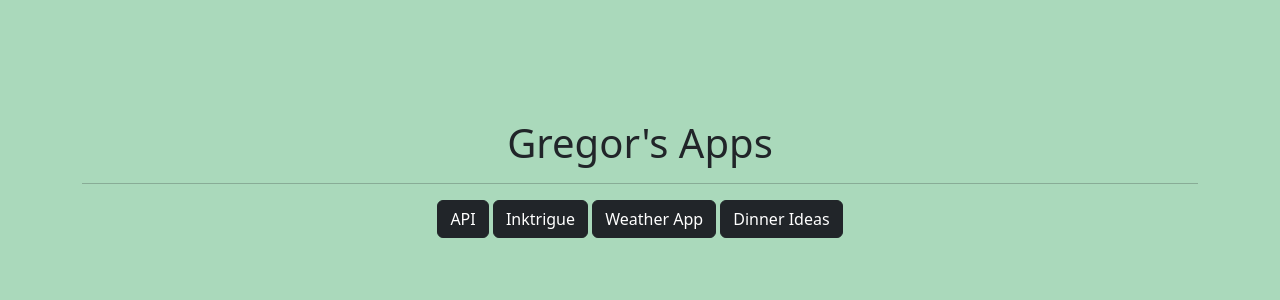
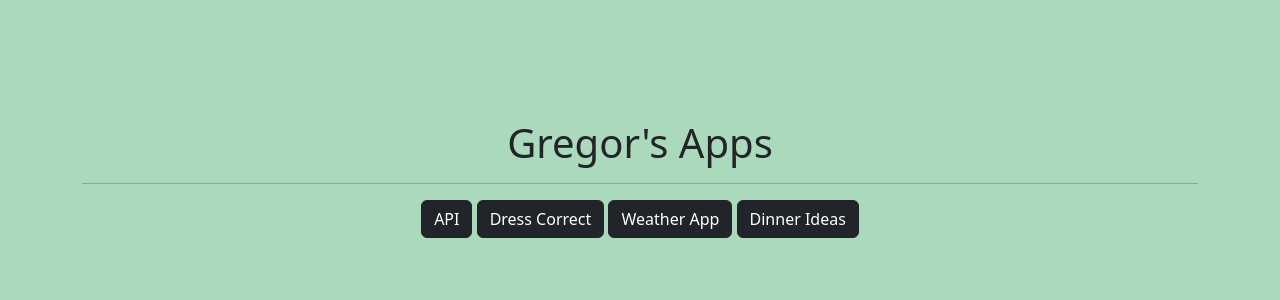
Before and after one commit to Gregorh98/herokuwebapp, a Flask app: page /home in a window 1280 px wide. Shown: the part 222-522 px from the top of the page. Run offline with Flask 3, Linux system fonts and the light colour scheme; the visitor is signed in with stand-in values (Sample User, id 1).

Commit message:
Began to add dress correct

```diff
--- /dev/null
+++ b/blueprints/dress_correct.py
@@ -0,0 +1,13 @@
+from flask import Blueprint
+from flask import render_template
+
+from utilities.login_required import login_required
+
+dress_correct = Blueprint("dress_correct", __name__)
+proj_name = "dress_correct"
+
+
+@dress_correct.route("/dress_correct", methods=["GET", "POST"])
+@login_required
+def home():
+    return render_template(f"{proj_name}/dress_correct.html")
--- a/blueprints/inktrigue.py
+++ /dev/null
@@ -1,13 +0,0 @@
-from flask import Blueprint
-from flask import render_template
-
-from utilities.login_required import login_required
-
-inktrigue = Blueprint("inktrigue", __name__)
-proj_name = "inktrigue"
-
-
-@inktrigue.route("/inktrigue", methods=["GET", "POST"])
-@login_required
-def home():
-    return render_template(f"{proj_name}/inktrigue.html")
--- a/main.py
+++ b/main.py
@@ -7,7 +7,7 @@ from flask_session import Session
 import database.users as db_users
 from blueprints import api as bp_api
 from blueprints import dinner_ideas as bp_dinner_ideas
-from blueprints import inktrigue as bp_inktrigue
+from blueprints import dress_correct as bp_dress_correct
 from blueprints import weather_app as bp_weather_app
 from utilities.login_required import login_required
 
@@ -19,7 +19,7 @@ sess.permanent = True
 app.register_blueprint(bp_api.api)
 app.register_blueprint(bp_weather_app.weather_app)
 app.register_blueprint(bp_dinner_ideas.dinner_ideas)
-app.register_blueprint(bp_inktrigue.inktrigue)
+app.register_blueprint(bp_dress_correct.dress_correct)
 
 
 @app.route("/")
@@ -31,7 +31,7 @@ def index():
 @login_required
 def home():
     links = [{"name": "API", "link": url_for("api.index")}]
-    links.append({"name": "Inktrigue", "link": url_for("inktrigue.home")})
+    links.append({"name": "Dress Correct", "link": url_for("dress_correct.home")})
 
     if session["weather_app"]:
         links.append({"name": "Weather App", "link": url_for("weather_app.home")})
```
Also changed, not shown: templates/dress_correct/dress_correct.html (renamed from templates/inktrigue/inktrigue.html, +30 -3 lines).
